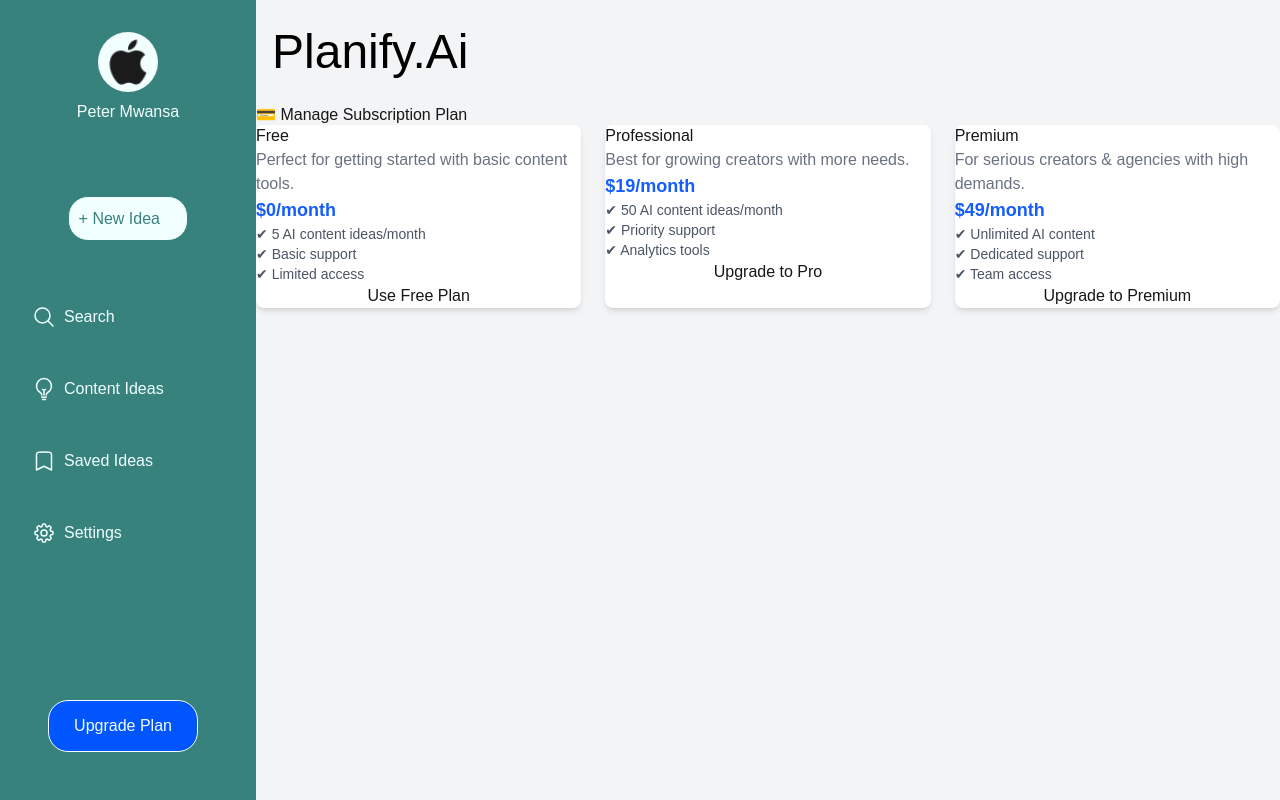
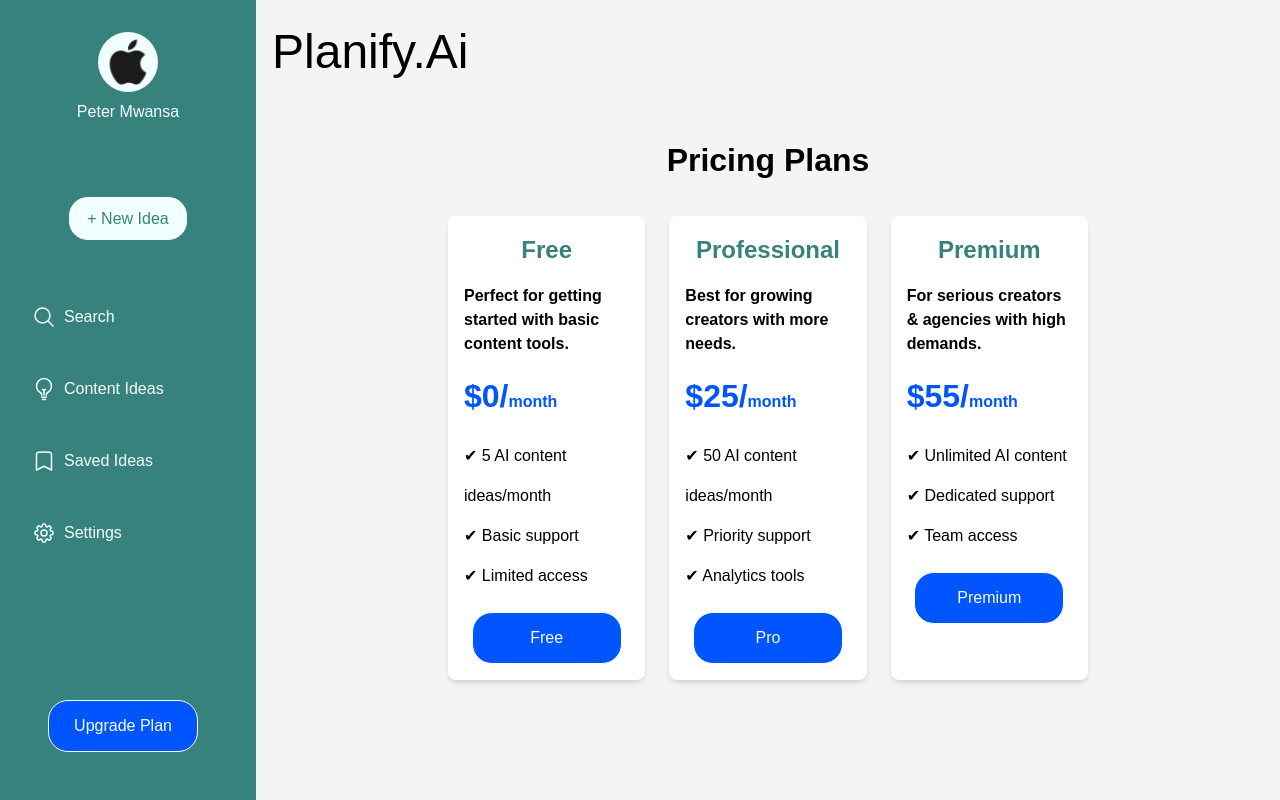
Before and after one commit to Petermwansa/planify-sass, a Next.js app: page /dashboard in a window 1280 px wide. Both pictures are taken after a click on the button "Upgrade Plan". Built offline with nearby package versions, Linux system fonts and the light colour scheme.

Commit message:
Implement properly the muiltistep form to show within the dashboard and not in a different path and design the subscription components and together with its cards and implement their functionality

```diff
--- a/src/app/UI/Button/Upgrade.tsx
+++ b/src/app/UI/Button/Upgrade.tsx
@@ -7,7 +7,7 @@ interface UpgradeBtnProps {
 
 function UpgradeBtn({ onClick}: UpgradeBtnProps) {
   return (
-    <button className='upgrade-btn' onClick={onClick}>
+    <button className='upgrade-button' onClick={onClick}>
      Upgrade Plan
     </button>
   )
--- a/src/app/dashboard/multistepform/layout.tsx
+++ /dev/null
@@ -1,15 +0,0 @@
-"use client";
-
-import "../../../styles/globals.css";
-
-export default function DashboardLayout ({children}: {children: React.ReactNode}) {
-  return (
-    <div className="flex h-screen overflow-hidden">
-      <main className="flex-1 overflow-y-auto p-8 bg-gray-100">
-        <h1 className="logo">Planify.Ai</h1>
-
-        {children}
-      </main>
-    </div>
-  );
-};
--- a/src/app/dashboard/page.tsx
+++ b/src/app/dashboard/page.tsx
@@ -7,6 +7,7 @@ import ContentIdeas from "@/components/ContentIdeas";
 import Settings from "@/components/Settings";
 import SubscriptionPlans from "@/components/SubscriptionPlans";
 import SavedIdeasPage from "../saved/page";
+import MultiStepForm from "@/components/MultiStepForm";
 
 
 const Dashboard = () => {
@@ -22,6 +23,8 @@ const Dashboard = () => {
         return <Settings />;
       case "subscription":
         return <SubscriptionPlans />;
+      case "multistepform":
+        return <MultiStepForm />
       default:
         return <Start />;
     }
--- a/src/components/Billing.tsx
+++ b/src/components/Billing.tsx
@@ -1,9 +1,10 @@
 import React from 'react'
+import SubscriptionPlans from './SubscriptionPlans'
 
 export default function Billing() {
   return (
     <div>
-      <h1>Billing</h1>
+      <SubscriptionPlans />
     </div>
   )
 }
--- a/src/components/Sidebar.tsx
+++ b/src/components/Sidebar.tsx
@@ -23,9 +23,9 @@ const Sidebar: React.FC<SidebarProps> = ({ setActiveView }) => {
         <h1 className="sidebar-name">{name}</h1>
       </div>
       <div className="sidebar-generate">
-      <Link href={"/dashboard/multistepform"} className="generate-btn">
+      <button onClick={() => setActiveView("multistepform")}className="generate-btn">
         + New Idea
-      </Link>
+      </button>
       </div>
       <nav className="sidebar-nav">
         <button onClick={() => setActiveView("start")} className="sidebar-link">
--- a/src/components/SubscriptionPlans.tsx
+++ b/src/components/SubscriptionPlans.tsx
@@ -4,48 +4,48 @@ const plans = [
   {
     id: "free",
     name: "Free",
-    price: "$0/month",
+    price: "$0",
     description: "Perfect for getting started with basic content tools.",
     features: ["5 AI content ideas/month", "Basic support", "Limited access"],
-    buttonText: "Use Free Plan",
+    buttonText: "Free ",
   },
   {
     id: "pro",
     name: "Professional",
-    price: "$19/month",
+    price: "$25",
     description: "Best for growing creators with more needs.",
     features: ["50 AI content ideas/month", "Priority support", "Analytics tools"],
-    buttonText: "Upgrade to Pro",
+    buttonText: "Pro",
   },
   {
     id: "premium",
     name: "Premium",
-    price: "$49/month",
+    price: "$55",
     description: "For serious creators & agencies with high demands.",
     features: ["Unlimited AI content", "Dedicated support", "Team access"],
-    buttonText: "Upgrade to Premium",
+    buttonText: "Premium",
   },
 ];
 
 const SubscriptionPlans = () => {
   return (
-    <div className="p-6">
-      <h2 className="text-2xl font-bold mb-6">💳 Manage Subscription Plan</h2>
+    <div className="plans">
+      <h2 className="heading">Pricing Plans</h2>
       <div className="grid gap-6 grid-cols-1 md:grid-cols-3">
         {plans.map((plan) => (
           <div
             key={plan.id}
             className="bg-white rounded-lg shadow-md p-6 border hover:shadow-lg transition"
           >
-            <h3 className="text-xl font-semibold mb-1">{plan.name}</h3>
-            <p className="text-gray-500 mb-2">{plan.description}</p>
-            <p className="text-lg font-bold text-blue-600 mb-4">{plan.price}</p>
-            <ul className="text-sm text-gray-600 mb-4 space-y-1">
+            <h3 className="plan_name">{plan.name}</h3>
+            <p className="plan_description">{plan.description}</p>
+            <p className="plan_price">{plan.price}/<span>month</span></p>
+            <ul className="plan_features">
               {plan.features.map((feature, idx) => (
                 <li key={idx}>✔ {feature}</li>
               ))}
             </ul>
-            <button className="w-full bg-blue-600 text-white py-2 rounded hover:bg-blue-700 transition">
+            <button className="upgrade-button plan_upgrade">
               {plan.buttonText}
             </button>
           </div>
--- a/src/styles/globals.css
+++ b/src/styles/globals.css
@@ -215,7 +215,7 @@ body {
   color: var(--secondary);
 }
 
-.upgrade-btn {
+.upgrade-button {
   width: 150px;
   padding: 0.8rem;
   background-color: var(--tertiary);
@@ -226,7 +226,7 @@ body {
   transition: 0.5s all ease-in-out;
 }
 
-.upgrade-btn:hover {
+.upgrade-button:hover {
   background-color: var(--primary);
   border: 1px solid var(--secondary);
   color: var(--secondary);
@@ -245,7 +245,7 @@ body {
   flex-direction: column;
   justify-content: center; /* Center vertically */
   align-items: center;
-  width: 40%;
+  width: 100%;
   margin: auto;
   margin-top: 12rem;
   background: var(--secondary);
@@ -359,6 +359,7 @@ hr {
   color: var(--dark);
   font-size: 1.5rem;
   font-weight: 500;
+  cursor: pointer;
 }
 
 .control_panel_bottom {
@@ -470,3 +471,59 @@ hr {
   height: 100%; /* h-full      */
   transition: all 300ms ease-in-out; /* transition‑all duration‑300 ease‑in‑out */
 }
+
+/* ========= FOR THE SUBSCRIPTION PLANS =========  */
+
+.plans {
+  display: flex;
+  justify-content: center;
+  align-items: center;
+  flex-direction: column;
+  margin: 2rem 12rem 2rem 12rem;
+}
+
+.plans .heading {
+  color: var(--dark);
+  font-size: 2rem;
+  font-weight: 900;
+  margin-bottom: 2rem;
+}
+
+.plan_name {
+  color: var(--primary);
+  font-weight: 900;
+  font-size: 1.5rem;
+  text-align: center;
+  margin: 1rem;
+}
+
+.plan_description {
+  color: var(--dark);
+  margin: 1rem;
+  font-weight: 600;
+}
+
+.plan_price {
+  color: var(--tertiary);
+  font-size: 2rem;
+  font-weight: 900;
+  margin: 1rem;
+}
+
+.plan_price span {
+  font-size: 1rem;
+}
+
+.plan_features {
+  margin: 1rem;
+  color: var(--dark);
+  line-height: 2.5rem;
+}
+
+.plan_upgrade {
+  display: flex;
+  flex-direction: row;
+  justify-content: center;
+  align-items: center;
+  margin: 1rem auto 1rem auto;
+}
```
Also changed, not shown: src/components/MultiStepForm.tsx (renamed from src/app/dashboard/multistepform/page.tsx).
